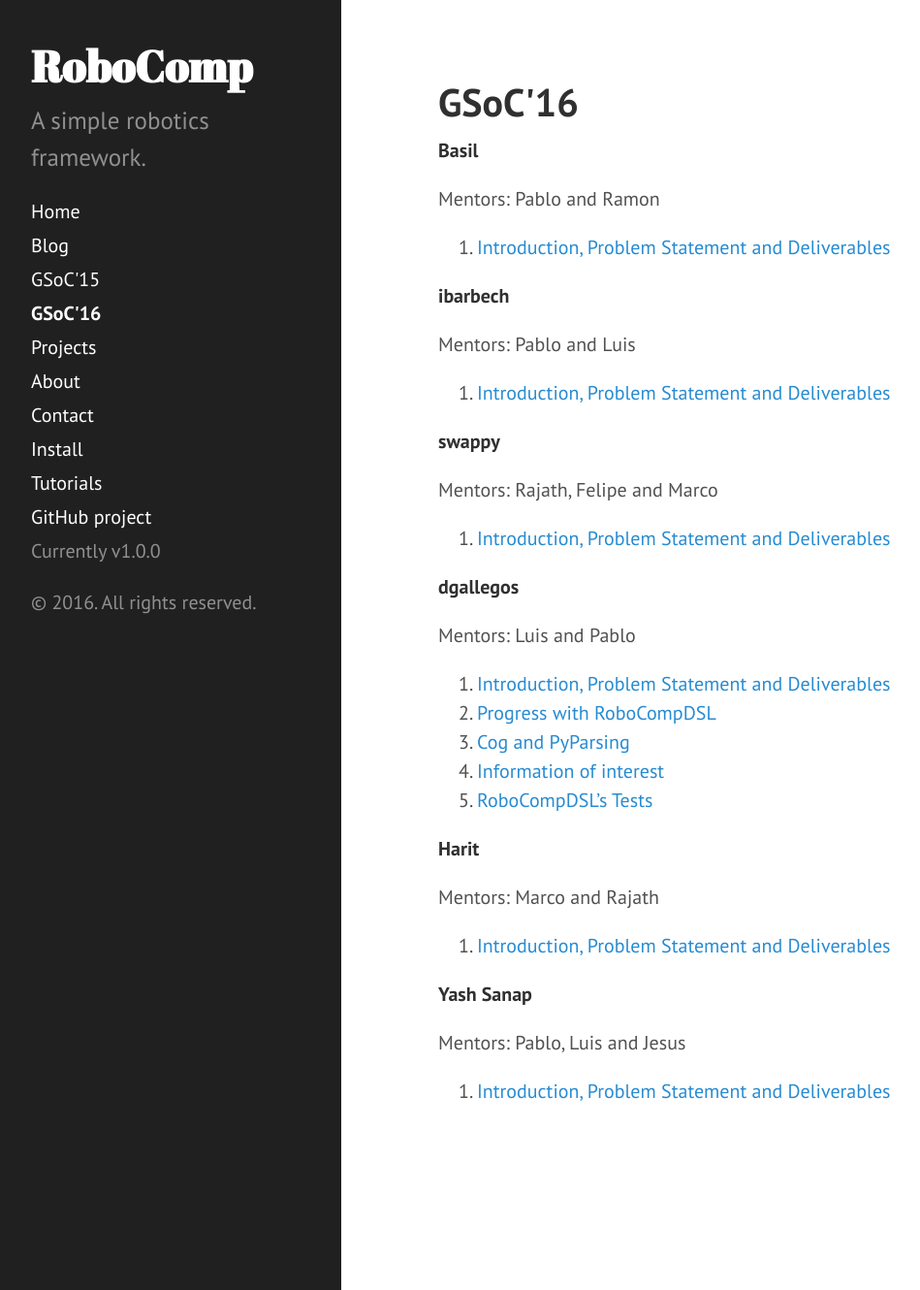
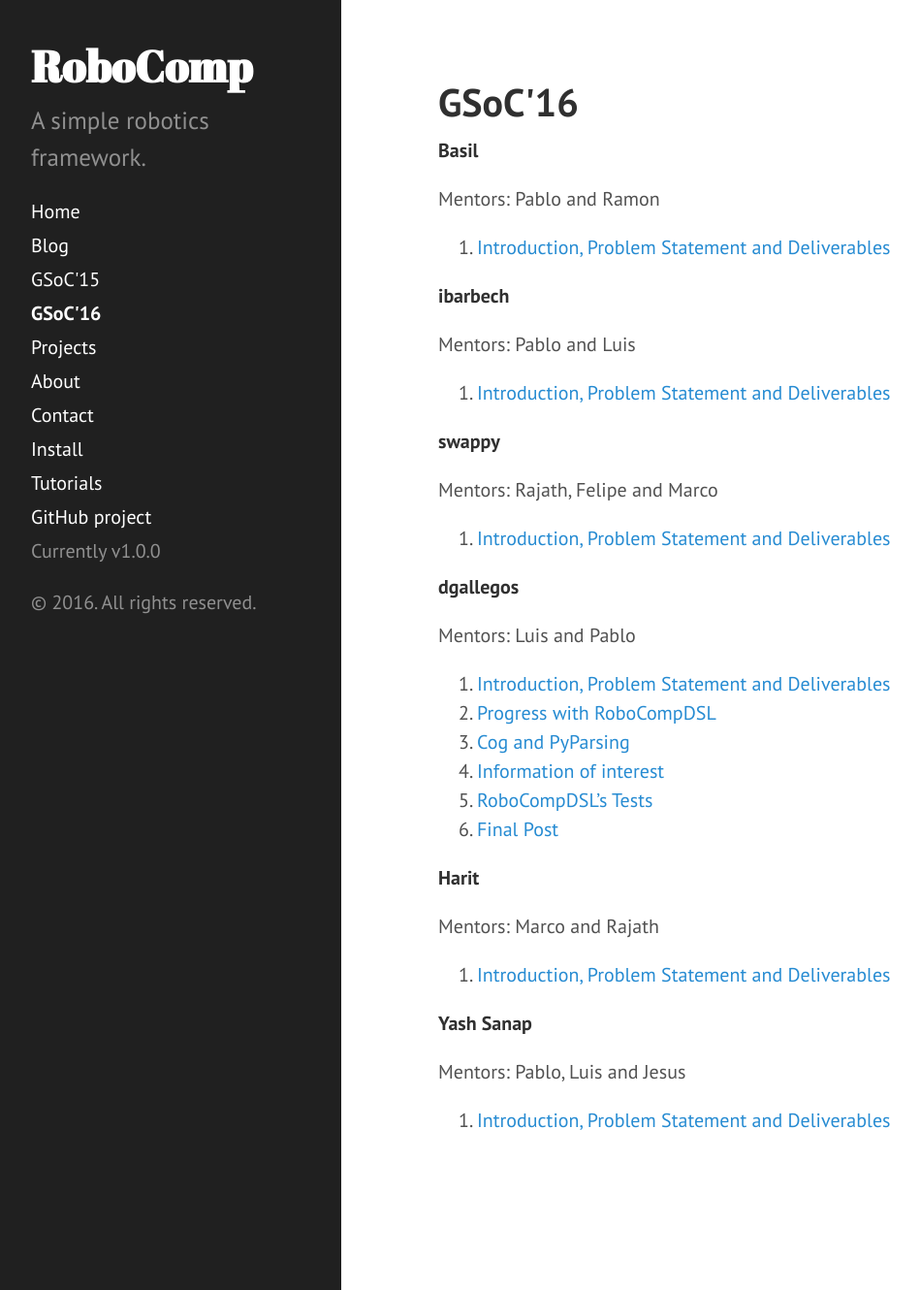
Before and after one commit to robocomp/website, a Jekyll site: the page built from GSoC_2016.md, in a window 1280 px wide and 1330 px high. Shown: the whole window at 97% size, without its empty margins (8-957 px from the left). Built offline with Jekyll 4.4.1, drawn with Linux system fonts in a browser that asks for light colours.

Commit message:
Update GSoC_2016.md

```diff
--- a/GSoC_2016.md
+++ b/GSoC_2016.md
@@ -33,6 +33,7 @@
 3. [Cog and PyParsing](https://github.com/Daniel1108/website/blob/gh-pages/_posts/gsoc2016/dgallegos/2016-07-14-dgallegosWeek7.md)
 4. [Information of interest](https://github.com/Daniel1108/website/blob/gh-pages/_posts/gsoc2016/dgallegos/2016-07-22-dgallegosWeek8.md)
 5. [RoboCompDSL's Tests](https://github.com/Daniel1108/website/blob/gh-pages/_posts/gsoc2016/dgallegos/2016-08-01-dgallegosWeek9.md)
+6. [Final Post](https://github.com/Daniel1108/website/blob/gh-pages/_posts/gsoc2016/dgallegos/2016-08-20-dgallegosWeek11.md)
 
 
 **Harit**
```
